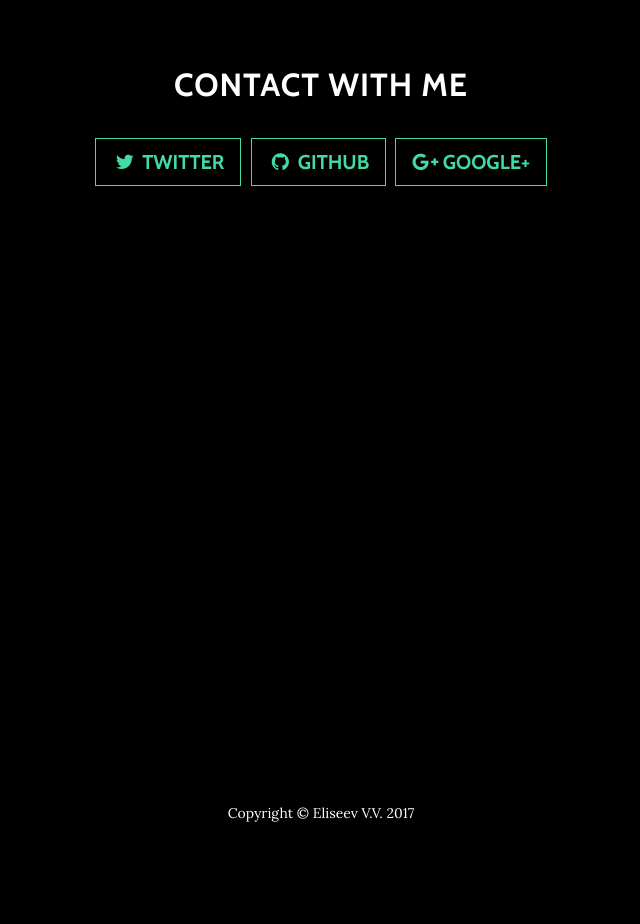
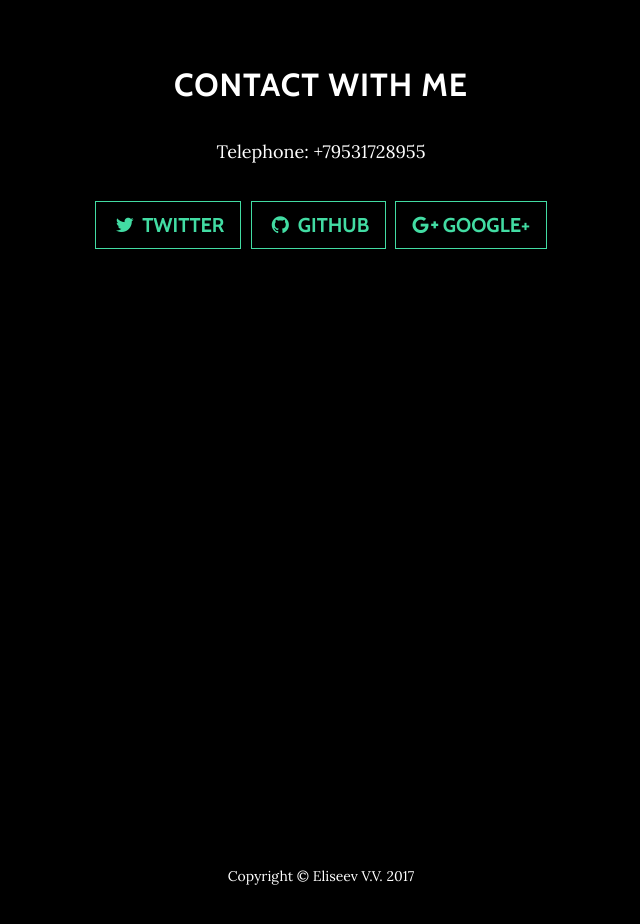
Before and after one commit to yvv4git/secyvv.github.io, a plain HTML site: page index.html in a window 1280 px wide. Shown: the part 2240-3164 px from the top of the page, without its empty margins (319-959 px from the left). Before the commit the page ends 3114 px from the top, so only its background shows below. Drawn offline with nearby package versions, Linux system fonts and the light colour scheme.

Commit message:
Some changes

```diff
--- a/index.html
+++ b/index.html
@@ -104,6 +104,7 @@
         <div class="row">
           <div class="col-lg-8 mx-auto">
             <h2>Contact with me</h2>
+            <p>Telephone: +79531728955</p>
             <!--<p>Feel free to leave us a comment on the
               <a href="http://startbootstrap.com/template-overviews/grayscale/">Grayscale template overview page</a>
               on Start Bootstrap to give some feedback about this theme!</p> -->
```
